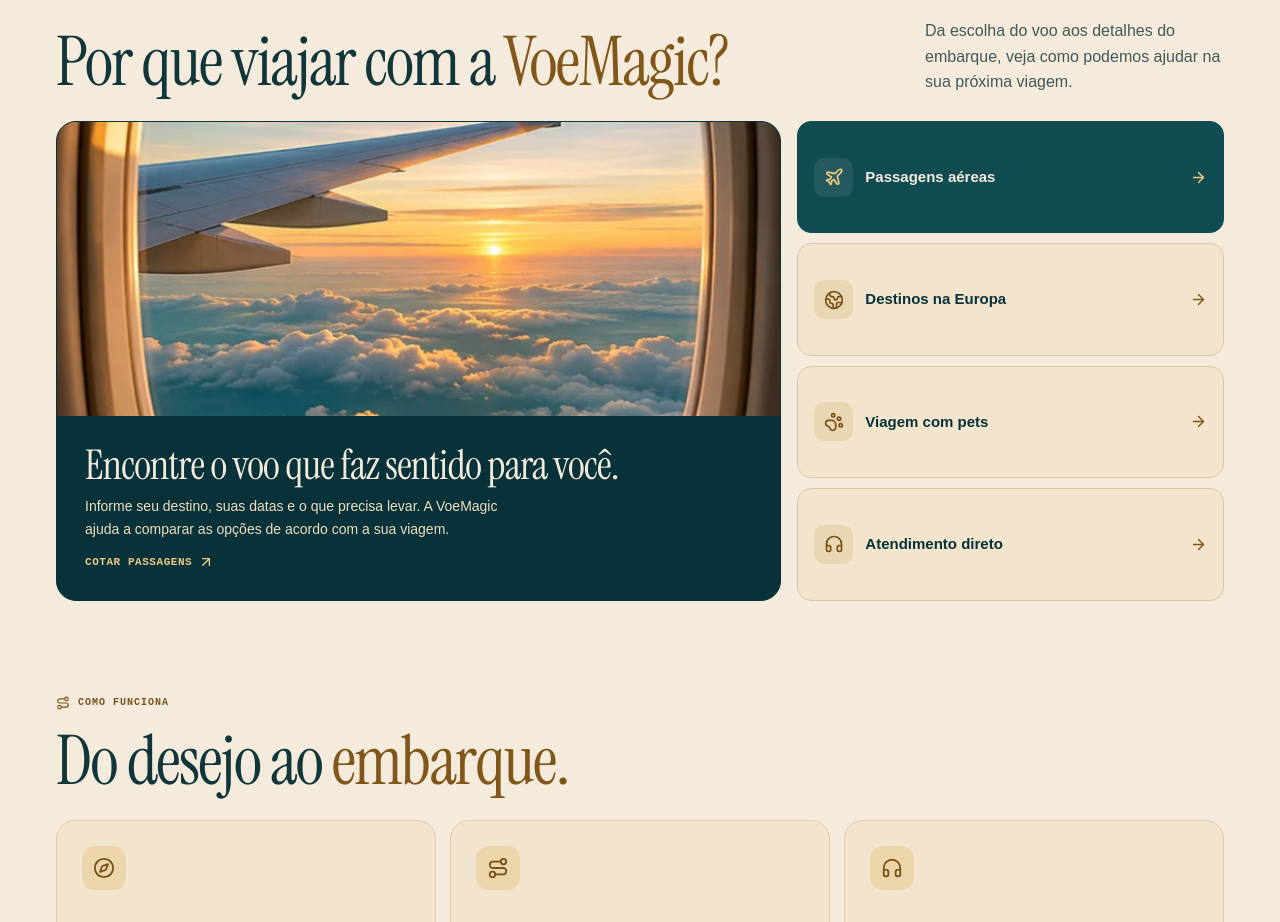
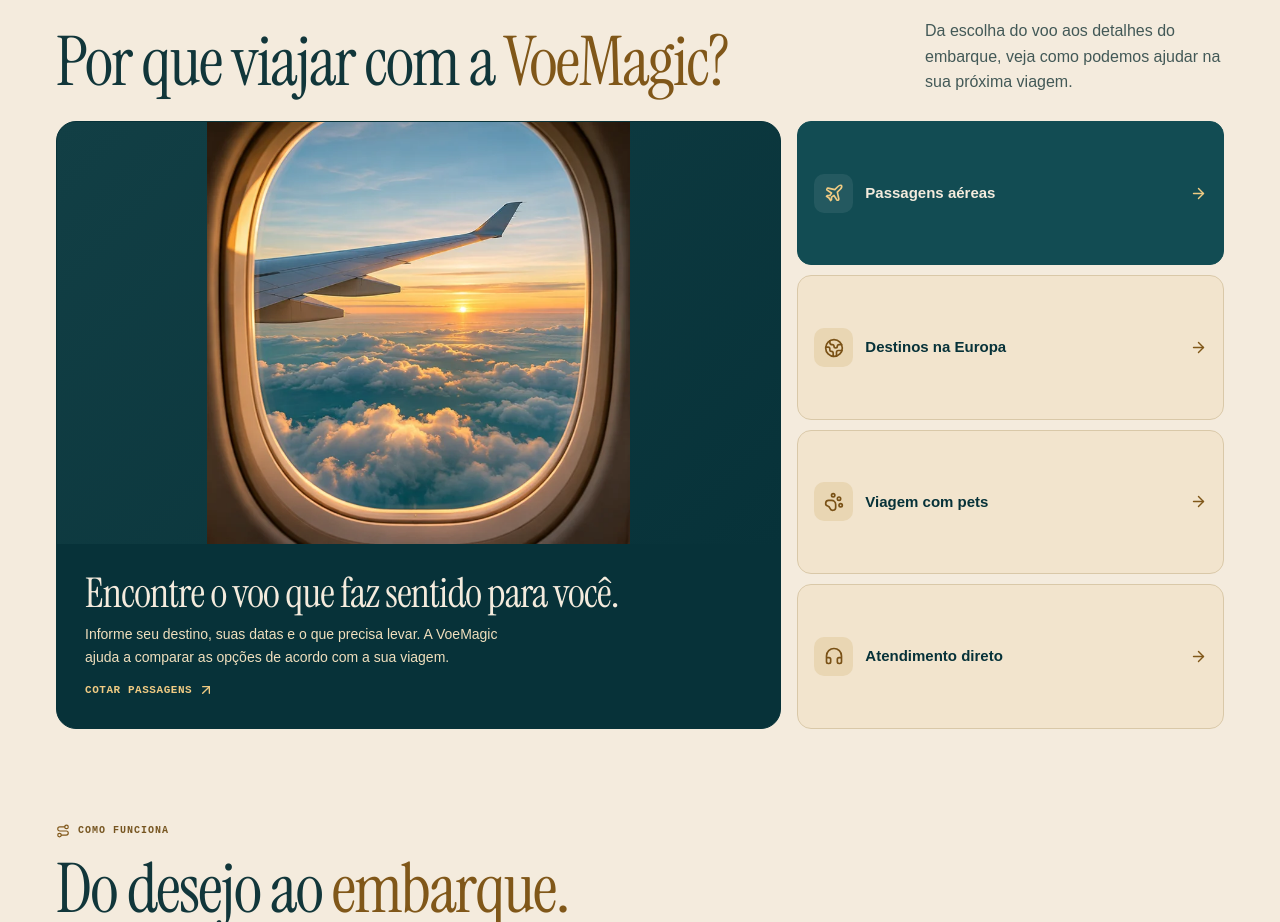
Before and after one commit to thomasgabbriel/voemagic, a React (Vite) app: page / in a window 1280 px wide. Shown: the part 2500-3422 px from the top of the page. Built offline with nearby package versions, Linux system fonts and the light colour scheme.

Commit message:
Corrige proporção das imagens da seção de benefícios

```diff
--- a/src/styles.css
+++ b/src/styles.css
@@ -532,15 +532,22 @@ em { font-family: 'Instrument Serif', Georgia, serif; font-weight: 400; letter-s
 .benefit-feature {
   grid-area: feature;
   display: grid;
-  grid-template-rows: clamp(200px, 23vw, 315px) 1fr;
+  grid-template-rows: clamp(290px, 33vw, 440px) 1fr;
   border-radius: 20px;
   overflow: hidden;
   background: var(--petrol-deep);
   color: var(--paper);
   border: 1px solid var(--petrol-deep);
 }
-.benefit-image { overflow: hidden; animation: benefit-fade 240ms ease both; }
-.benefit-image img { width: 100%; height: 100%; object-fit: cover; object-position: center 45%; }
+.benefit-image {
+  display: grid;
+  place-items: center;
+  min-height: 0;
+  overflow: hidden;
+  background: linear-gradient(135deg, #123f45, var(--petrol-deep));
+  animation: benefit-fade 240ms ease both;
+}
+.benefit-image img { width: 100%; height: 100%; min-height: 0; object-fit: contain; }
 @keyframes benefit-fade { from { opacity: .7; } to { opacity: 1; } }
 .benefit-copy { padding: clamp(18px, 3vw, 28px); }
 .benefit-copy h3 { font: 400 clamp(30px, 3.2vw, 45px)/1.05 var(--editorial); letter-spacing: -.02em; }
@@ -554,7 +561,8 @@ em { font-family: 'Instrument Serif', Georgia, serif; font-weight: 400; letter-s
   .benefit-icon { width: 28px; height: 28px; border-radius: 7px; }
   .benefit-icon svg { width: 15px; height: 15px; }
   .benefit-option-arrow { display: none; }
-  .benefit-feature { grid-template-rows: clamp(185px, 48vw, 310px) 1fr; }
+  .benefit-feature { grid-template-rows: auto 1fr; }
+  .benefit-image img { height: auto; }
 }
 
 .quote-layout {
```
Also changed, not shown: 1 other file (tests, documents, lock files or other folders).
